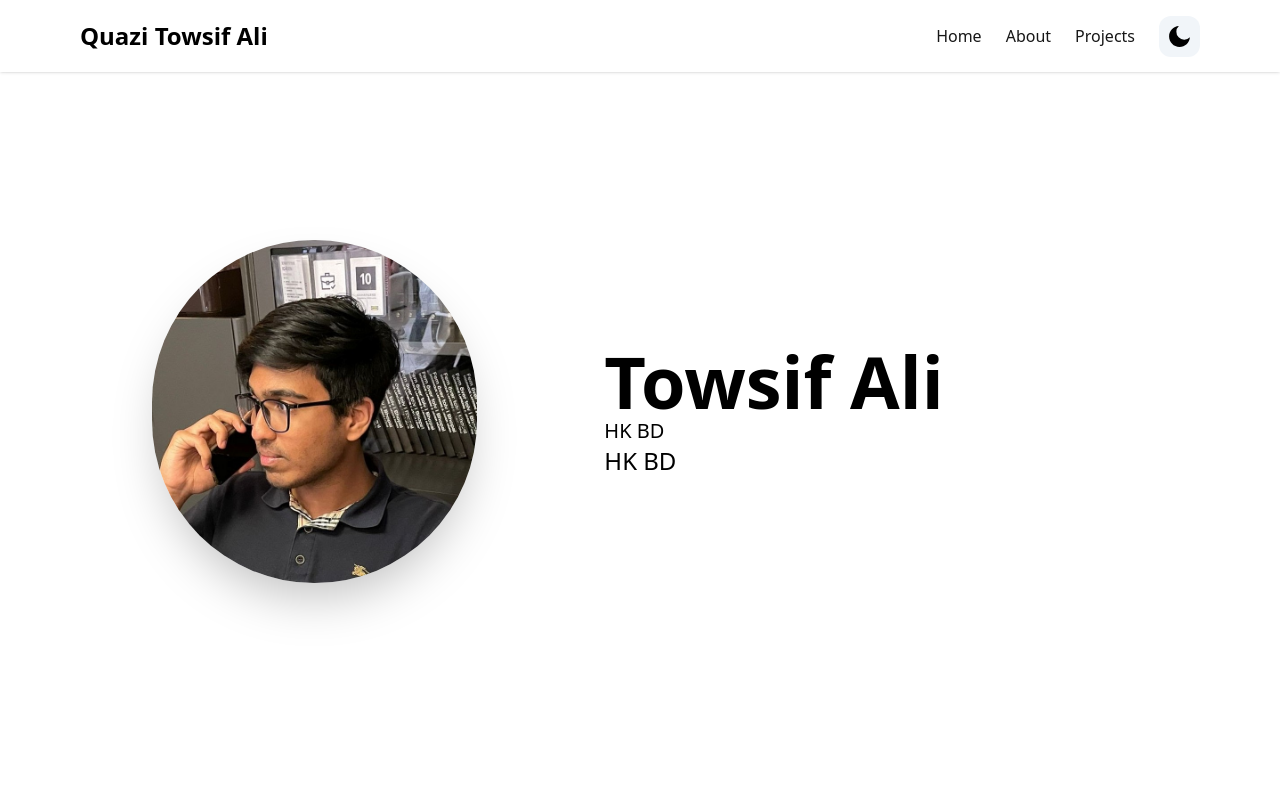
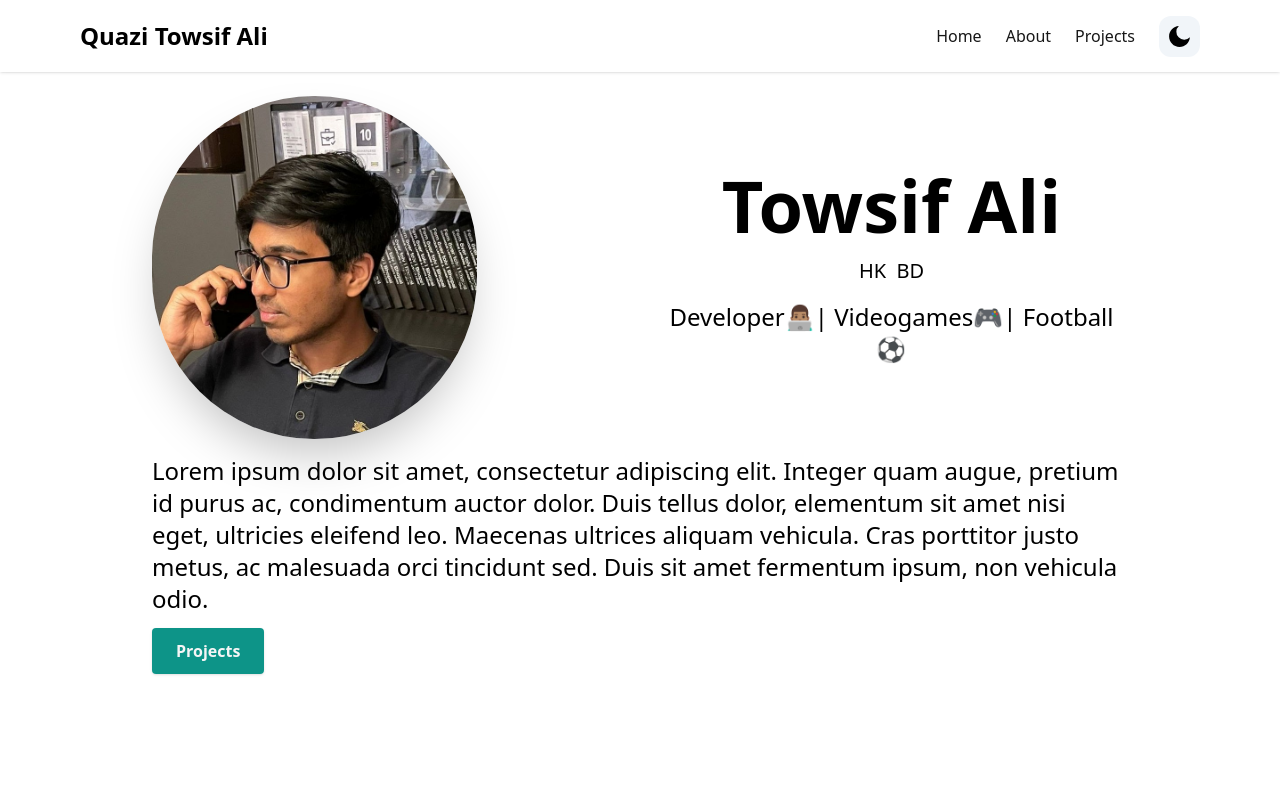
Before and after one commit to towsifali/Portfolio, a Next.js app: page / in a window 1280 px wide. Shown: the top 800 px of the page. Built offline with nearby package versions, Linux system fonts and the light colour scheme.

Commit message:
Header done

```diff
--- a/components/HeroSection.tsx
+++ b/components/HeroSection.tsx
@@ -6,14 +6,16 @@ import {Link} from 'react-scroll/modules'
 export default function HeroSection () {
   return (
     <section id="home">
-        <div className="flex flex-col text-center items-center justify-center animate-fadeIn animation-delay-2 my-10 py-16 sm:py-32 md:py-48 md:flex-row md:space-x-4 md:text-left">
+        <div className="flex flex-col text-center items-center justify-center
+        animate-fadeIn animation-delay-2 mt-10 pt-14 sm:pt-12 md:pt-26 md:flex-row
+        md:space-x-4 md:text-left">
             <div className='md:mt-2 md:w-1/2'>
                 <Image className='rounded-full shadow-2xl' src="/headshot.jpg" alt="Picture" width={325} height={325}/>
             </div>
-            <div className="md:mt-2 md:w-3/5">
+            <div className="md:mt-2 text-center">
                 <h1 className="text-4xl font-bold mt-6 md:mt-0 md:text-7xl">Towsif Ali</h1>
-                <p className='justify-center text-xs md:text-xl'>HK BD</p>
-                <p className='text-xl md:text-2xl'>HK BD</p>
+                <p className='text-xs my-4 md:text-xl whitespace-pre'>HK  BD</p>
+                <p className='text-xl md:text-2xl'>Developer👨🏽‍💻| Videogames🎮| Football⚽</p>
             </div>
         </div>
         <div>
@@ -21,12 +23,7 @@ export default function HeroSection () {
                     Integer quam augue, pretium id purus ac, condimentum auctor dolor. Duis tellus dolor,
                     elementum sit amet nisi eget, ultricies eleifend leo. Maecenas ultrices aliquam vehicula.
                     Cras porttitor justo metus, ac malesuada orci tincidunt sed. Duis sit amet fermentum ipsum,
-                    non vehicula odio. Vivamus rhoncus libero metus, quis placerat libero pharetra porttitor.
-                    Orci varius natoque penatibus et magnis dis parturient montes, nascetur ridiculus mus.
-                    In hac habitasse platea dictumst. Donec ac congue tortor, quis dapibus justo. Duis fringilla
-                    sapien id auctor cursus. Mauris non tincidunt arcu. Duis vitae augue rhoncus, pulvinar ex sed,
-                    aliquet est. Vestibulum vel purus eu mi eleifend mollis. Sed porta consequat libero, et feugiat
-                    augue consectetur ut. Phasellus eget eros odio.
+                    non vehicula odio.
             </p>
             <Link
                     to="projects"
--- a/package.json
+++ b/package.json
@@ -21,7 +21,8 @@
     "react-dom": "18.2.0",
     "react-icons": "^4.7.1",
     "react-scroll": "^1.8.9",
-    "typescript": "4.9.4"
+    "typescript": "4.9.4",
+    "watch": "^1.0.2"
   },
   "devDependencies": {
     "@types/react-scroll": "^1.8.6",
```
